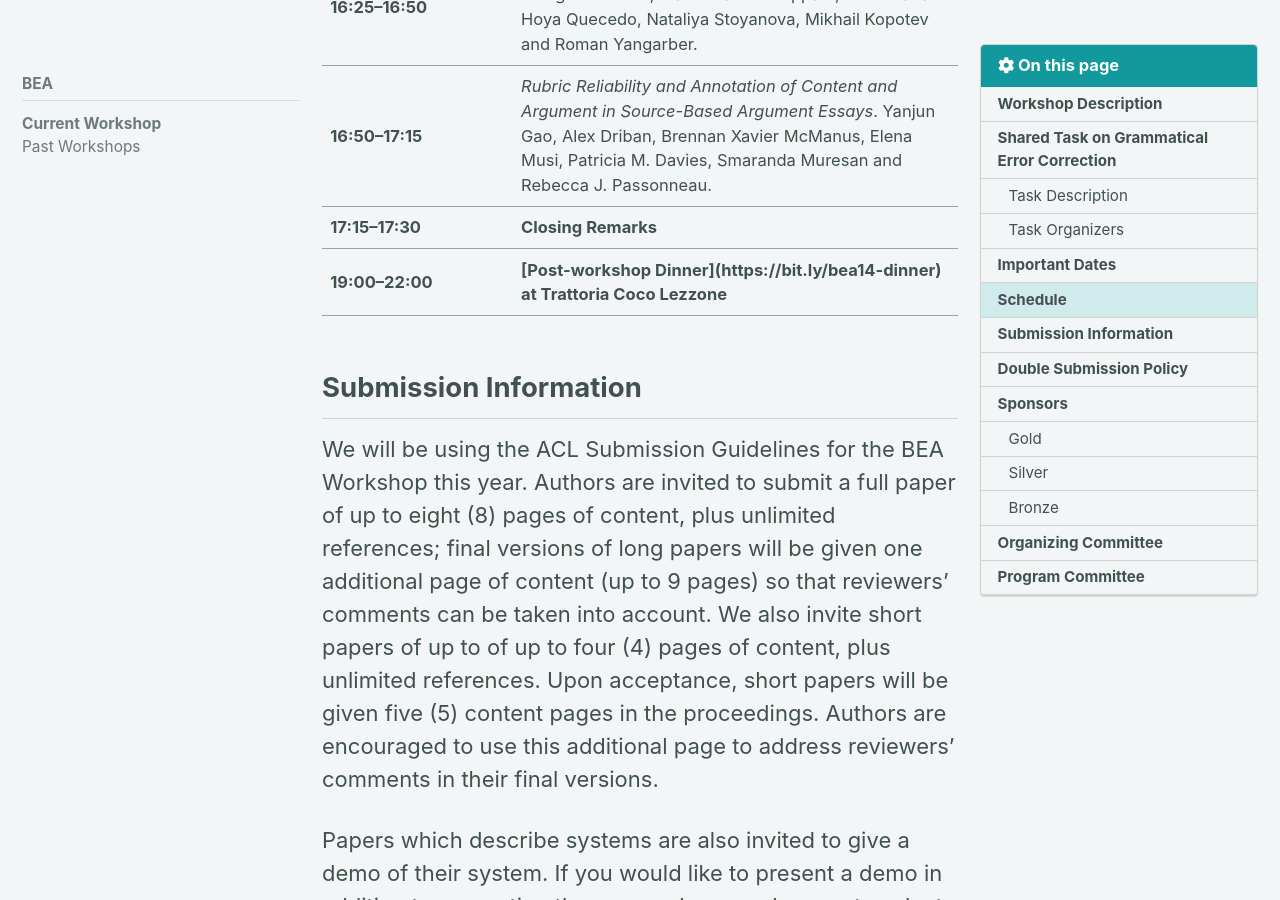
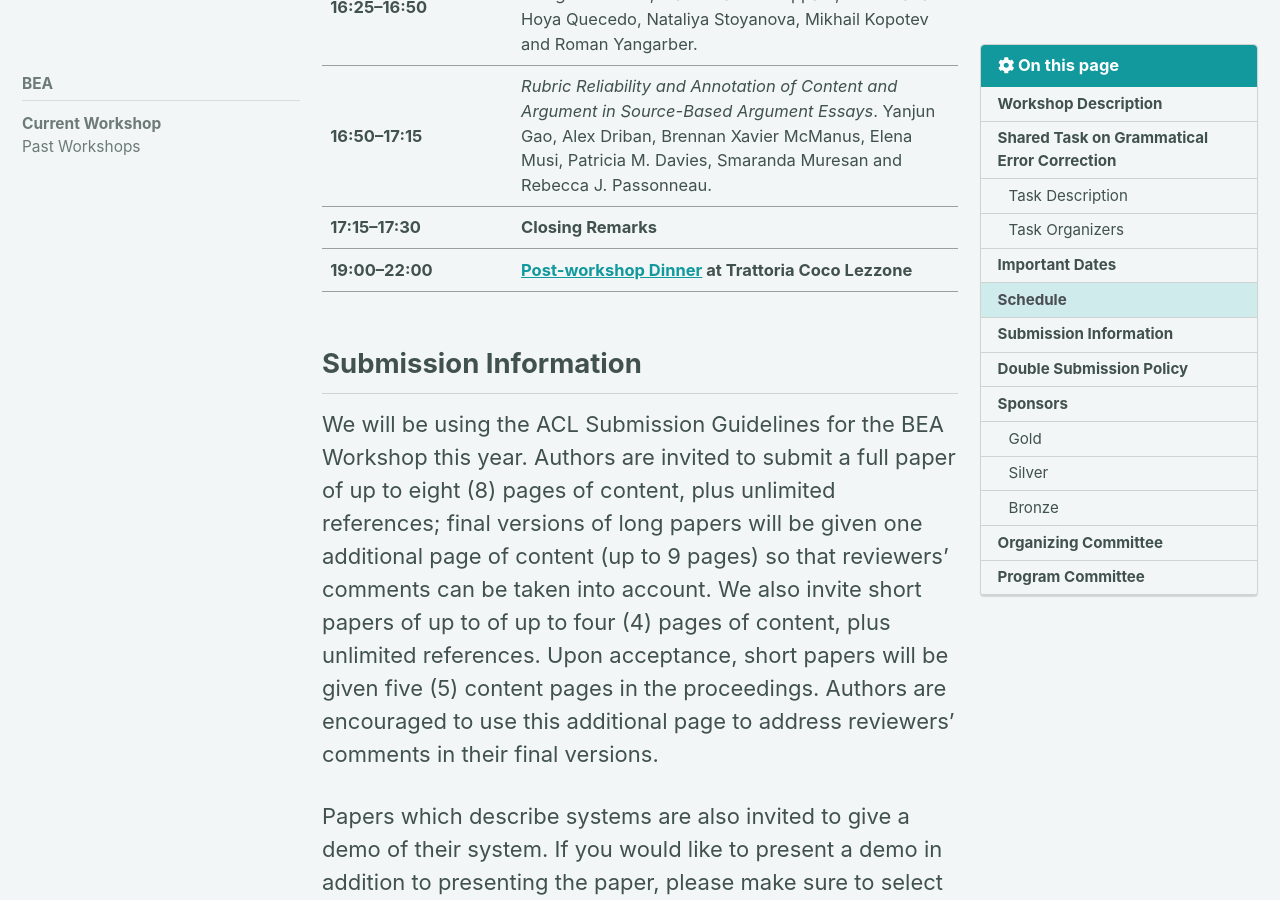
Before and after one commit to sigedu-org/website, a Jekyll site: the page built from _pages/bea/current.md, in a window 1280 px wide and 900 px high, scrolled down 12486 px. Built offline with Jekyll 4.4.1, drawn with Linux system fonts in a browser that asks for light colours; cached includes are drawn as plain includes; nearby versions of some CDN libraries; part of the change alters nothing that is shown.

Commit message:
Fix typo - markdown vs html

```diff
--- a/_pages/bea/current.md
+++ b/_pages/bea/current.md
@@ -321,7 +321,7 @@ More information can be found on the task [webpage](https://www.cl.cam.ac.uk/res
         </tr>
         <tr>
             <td style="width: 30%; font-weight: bold;">19:00&ndash;22:00</td>
-            <td><strong>[Post-workshop Dinner](https://bit.ly/bea14-dinner) at Trattoria Coco Lezzone</strong></td>
+            <td><strong><a href="https://bit.ly/bea14-dinner">Post-workshop Dinner</a> at Trattoria Coco Lezzone</strong></td>
         </tr>
     </tbody>
 </table>
```
